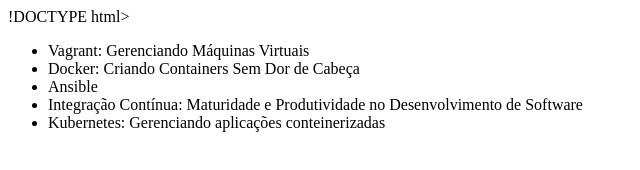
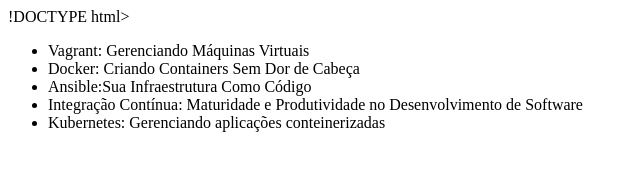
Before and after one commit to FlavioR77/alura-git, a plain HTML site: page index.html in a window 1280 px wide. Shown: the whole page, without its empty margins (0-640 px from the left). Drawn offline with Linux system fonts and the light colour scheme.

Commit message:
Alterando Curso de Ansible

```diff
--- a/index.html
+++ b/index.html
@@ -8,7 +8,7 @@
     <ul>
         <li>Vagrant: Gerenciando Máquinas Virtuais</li>
         <li>Docker: Criando Containers Sem Dor de Cabeça</li>
-        <li>Ansible</li>
+        <li>Ansible:Sua Infraestrutura Como Código</li>
         <li>Integração Contínua: Maturidade e Produtividade no Desenvolvimento de Software</li>
         <li>Kubernetes: Gerenciando aplicações conteinerizadas</li>
     </ul>
```
